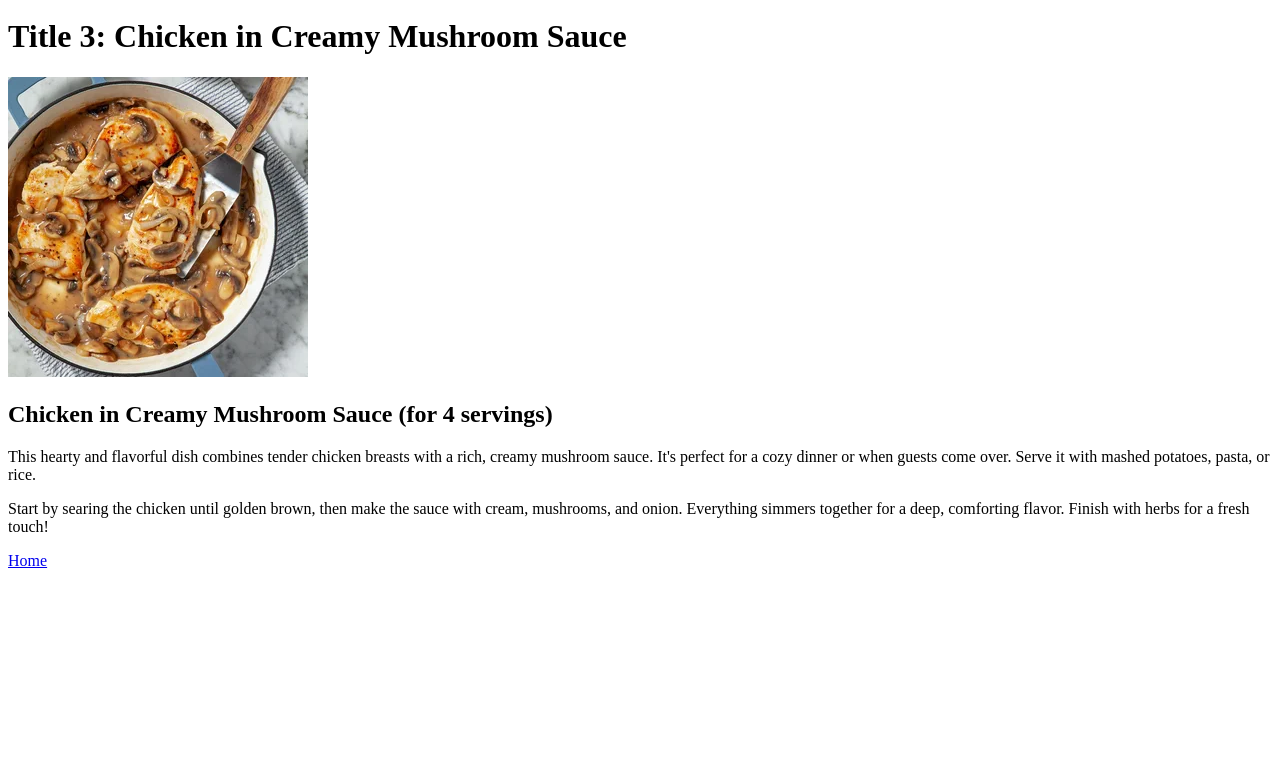
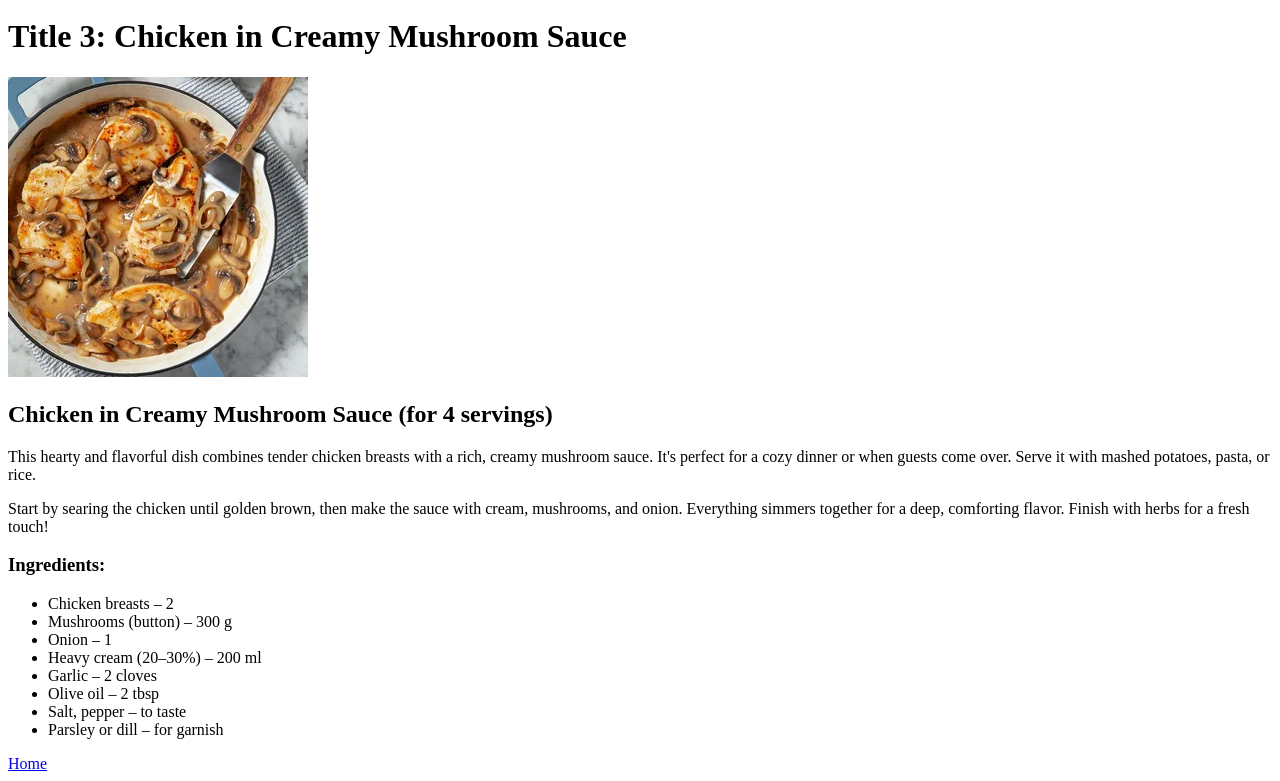
Before and after one commit to kusainovadm/odin-recipes, a plain HTML site: page recipes/lasagna.html in a window 1280 px wide. Shown: the part 1720-2501 px from the top of the page. Before the commit the page ends 2298 px from the top, so only its background shows below. Drawn offline with Linux system fonts and the light colour scheme.

Commit message:
Добавила неупорядоченный список к рецепту №3

```diff
--- a/recipes/lasagna.html
+++ b/recipes/lasagna.html
@@ -81,7 +81,17 @@
         <h2>Chicken in Creamy Mushroom Sauce (for 4 servings)</h2>
         <p>This hearty and flavorful dish combines tender chicken breasts with a rich, creamy mushroom sauce. It's perfect for a cozy dinner or when guests come over. Serve it with mashed potatoes, pasta, or rice.</p>
         <p>Start by searing the chicken until golden brown, then make the sauce with cream, mushrooms, and onion. Everything simmers together for a deep, comforting flavor. Finish with herbs for a fresh touch!</p>
-
+        <h3>Ingredients:</h3>
+        <ul>
+            <li>Chicken breasts – 2</li>
+            <li>Mushrooms (button) – 300 g</li>
+            <li>Onion – 1</li>
+            <li>Heavy cream (20–30%) – 200 ml</li>
+            <li>Garlic – 2 cloves</li>
+            <li>Olive oil – 2 tbsp</li>
+            <li>Salt, pepper – to taste</li>
+            <li>Parsley or dill – for garnish</li>
+        </ul>
 
     <a href="../index.html">Home</a>
 </body>
```
